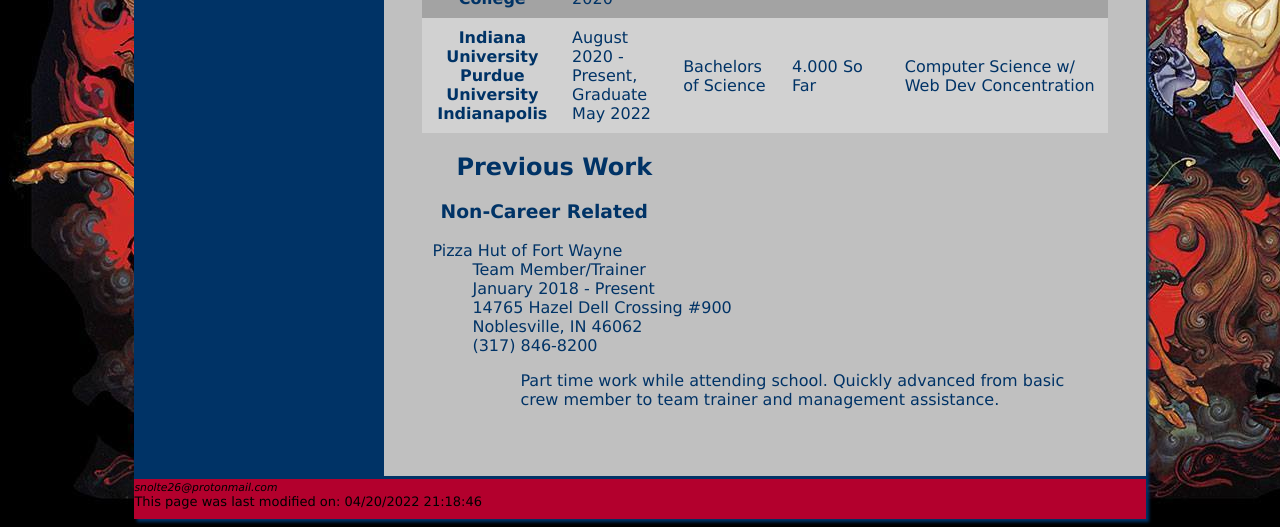
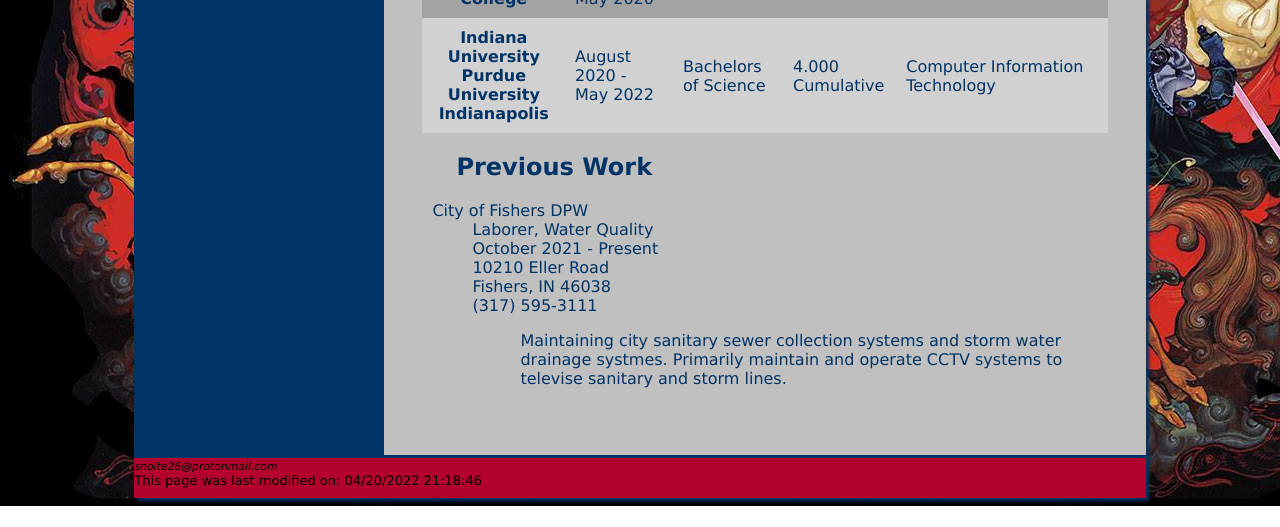
Before and after one commit to snolte26/Portfolio, a plain HTML site: page edu_work.html in a window 1280 px wide. Shown: the part 376-903 px from the top of the page. After the commit the page ends 882 px from the top, so only its background shows below. Drawn offline with Linux system fonts and the light colour scheme.

Commit message:
changed previous work and updated IUPUI stuff

```diff
--- a/edu_work.html
+++ b/edu_work.html
@@ -57,25 +57,24 @@
 				</tr>
 				<tr>
 					<th>Indiana University Purdue University Indianapolis</th>
-					<td>August 2020 - Present, Graduate May 2022</td>
+					<td>August 2020 - May 2022</td>
 					<td>Bachelors of Science</td>
-					<td>4.000 So Far</td>
-					<td>Computer Science w/ Web Dev Concentration</td>
+					<td>4.000 Cumulative</td>
+					<td>Computer Information Technology</td>
 				</tr>
 	</table>
 
 
 
 	<h2>Previous Work</h2>
-	<h3>Non-Career Related</h3>
 	<dl>
-		<dt>Pizza Hut of Fort Wayne</dt>
-			<dd>Team Member/Trainer</dd>
-			<dd>January 2018 - Present</dd>
-			<dd>14765 Hazel Dell Crossing #900</dd>
-			<dd>Noblesville, IN 46062</dd>
-			<dd>(317) 846-8200</dd>
-			<dd><p>Part time work while attending school. Quickly advanced from basic crew member to team trainer and management assistance.</p></dd>
+		<dt>City of Fishers DPW</dt>
+			<dd>Laborer, Water Quality</dd>
+			<dd>October 2021 - Present</dd>
+			<dd>10210 Eller Road</dd>
+			<dd>Fishers, IN 46038</dd>
+			<dd>(317) 595-3111</dd>
+			<dd><p>Maintaining city sanitary sewer collection systems and storm water drainage systmes. Primarily maintain and operate CCTV systems to televise sanitary and storm lines.</p></dd>
 	</dl>
 	<br>
 
```
